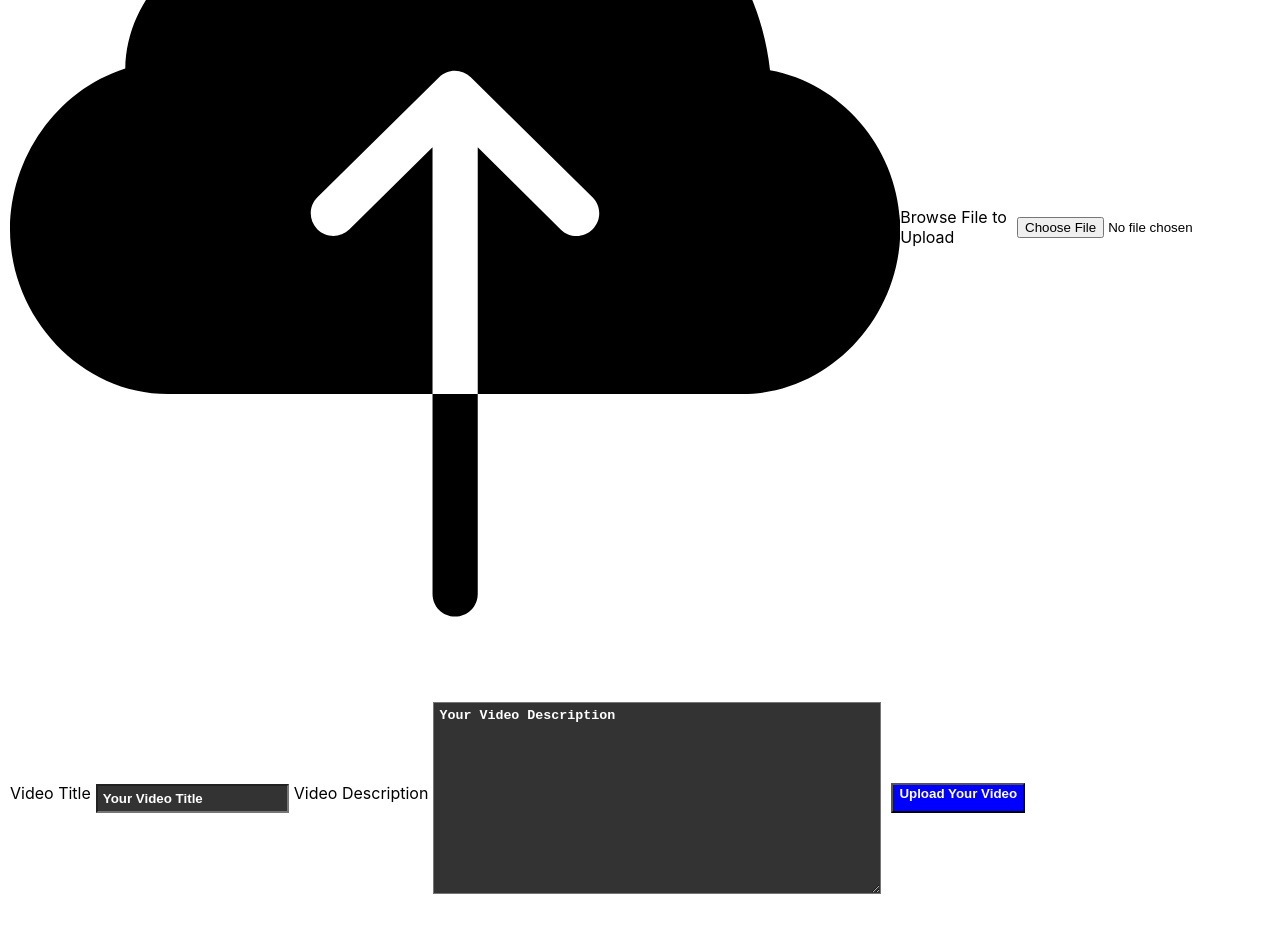
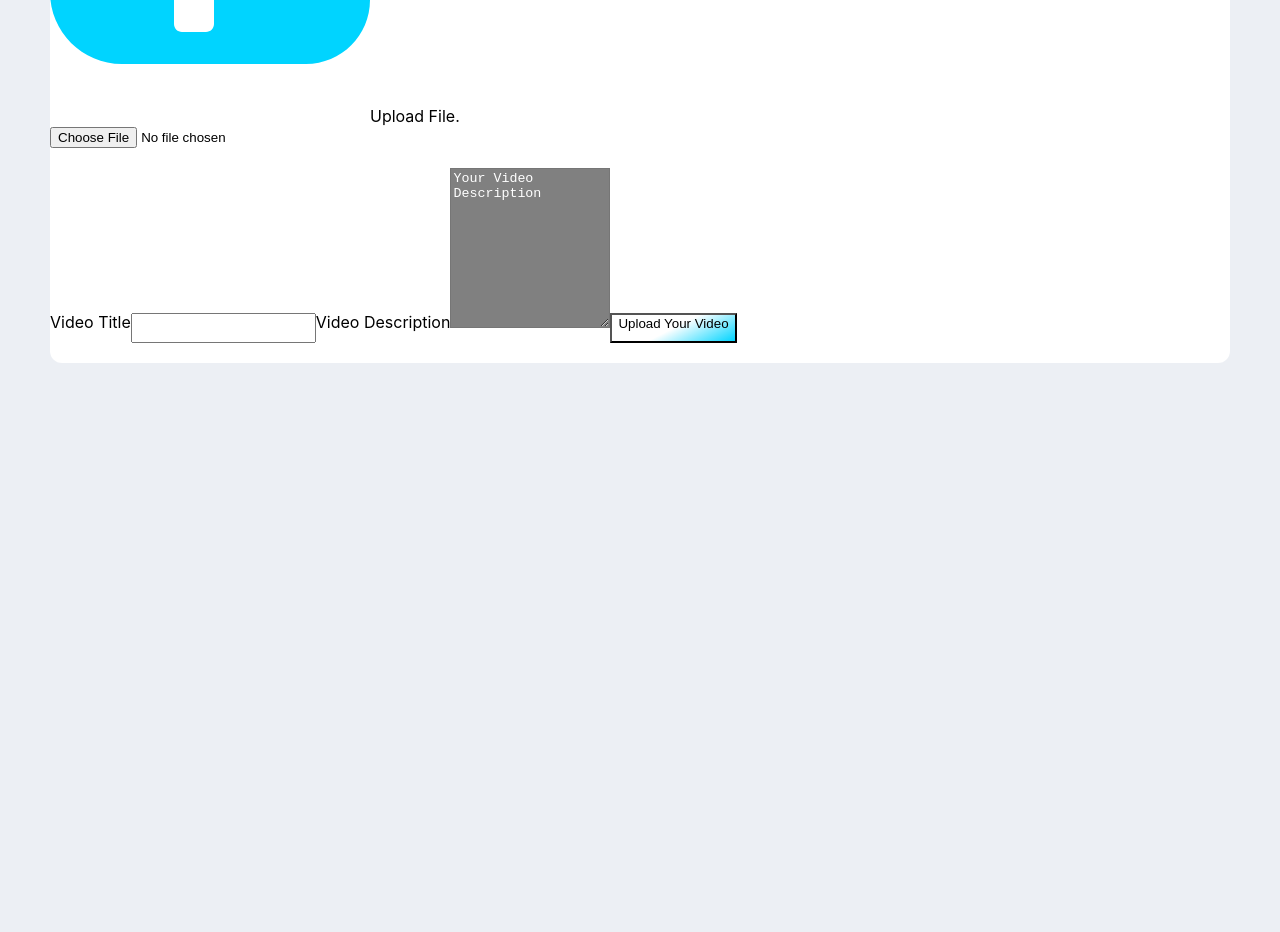
Before and after one commit to AJStolp/DD-Uploads, a React (Create React App) app: page /upload-videos in a window 1280 px wide. Shown: the part 280-1212 px from the top of the page. After the commit the page ends 800 px from the top, so only its background shows below. Built offline with nearby package versions, Linux system fonts and the light colour scheme; no server answers.

Commit message:
working on video file upload

```diff
--- a/src/upload-videos/upload-videos.css
+++ b/src/upload-videos/upload-videos.css
@@ -1,35 +1,34 @@
 * {
     box-sizing: border-box;
 }
-.child-upload {
-    margin: 5px;
+body {
+    background-color: rgb(236,239,244);
 }
-.upload-videos-form {
-    display: flex;
-    /* flex-direction: column; */
-    align-items: center;
-    margin: 5px;
-    padding: 5px;
+.div-main {
+    background: white;
+    border-radius: 12px;
+    margin: 20px 50px;
 }
-.upload-inputs {
-    background-color: #333333;
-    padding: 5px;
-    font-weight: 800;
-    color: white;
+#description {
+    background-color: gray;
 }
-.upload-button {
-    background-color: blue;
-    color: white;
-    font-weight: 700;
+
+textarea {
+    height: 12em;
+    width: 12em;
 }
-textarea {
-    width: 45vw;
-    height: 40vw;
+#upload-icon {
+    height: 100%;
+    width: 20em;
+    color: rgba(0,212,255,1)
 }
 
 @media(min-width: 48em) {
-    textarea {
-        width: 35vw;
-        height: 15vw;
+    .video-info {
+
     }
+    .upload-btn {
+        background: linear-gradient(153deg, rgba(255,255,255,1) 0%, rgba(255,255,255,1) 50%, rgba(0,212,255,1) 100%);
+    }
+
 }
--- a/src/upload-videos/upload-videos.js
+++ b/src/upload-videos/upload-videos.js
@@ -1,7 +1,7 @@
 import config from '../config';
 import React from 'react';
 import './upload-videos.css';
-import { IoIosCloudUpload } from 'react-icons/io';
+import { FaCloudUploadAlt } from 'react-icons/fa';
 
 class UploadVideos extends React.Component {
     constructor(props){
@@ -9,8 +9,8 @@ class UploadVideos extends React.Component {
         this.state = {
             title: '',
             content: '',
-            videos: [],
         }
+        this.submitForm = this.submitForm.bind(this);
     }
 
     //methods for getting data
@@ -31,18 +31,16 @@ class UploadVideos extends React.Component {
     submitForm = (form) => {
         form.preventDefault();
 
-        const addedVideoData = {
-            title: '',
-            content: '',
-            status: '',
-        }
+        let headers = new Headers();
+
+        const formData = new FormData();
+        let myFile = document.getElementById('file').files[0];
+        formData.append('video', myFile);
 
         const request = {
             method: 'POST',
-            headers: {
-                'content-type': 'application/json'
-            },
-            body: JSON.stringify(addedVideoData)
+            headers: headers,
+            body: formData
         };
 
         const url = `${config.API_ENDPOINT}/videos`;
@@ -69,18 +67,24 @@ class UploadVideos extends React.Component {
     render() {
         return (
             <div>
-                <form onSubmit={(e) => this.submitForm(e)}>
-                    <div className='upload-videos-form'>
-                        <IoIosCloudUpload size='small'/>
-                        <label htmlFor='file'>Browse File to Upload</label>
-                        <input type='file' placeholder='choose the video you want uploaded' className='file'/>
-                    </div>
-                    <div className='upload-videos-form'>
-                        <label htmlFor='title'>Video Title</label>
-                        <input onChange={(e) => this.onTitleChange(e)} type='text' id='title' className='upload-inputs child-upload' placeholder='Your Video Title'/>
-                        <label htmlFor='description'>Video Description</label>
-                        <textarea onChange={(e) =>  this.onContentChange(e)} id='description' className='upload-inputs child-upload' placeholder='Your Video Description'></textarea>
-                        <button type='submit' className='upload-button child-upload'>Upload Your Video</button>
+                <form onSubmit={(e) => this.submitForm(e)} id='form'>
+                    <div className='div-main'>
+
+                        <section className='upload-files'>
+                            <FaCloudUploadAlt id='upload-icon'/>
+                            <label htmlFor='file'>Upload File.</label><br />
+                            <input accept='video/*' type='file' placeholder='Add File' id='file' className='files'/>
+                        </section>
+
+
+                        <section className='video-info'>
+                            <label htmlFor='title'>Video Title</label>
+                            <input onChange={(e) => this.onTitleChange(e)} type='text' id='title' className='' placeholder='Your Video Title'/>
+                            <label htmlFor='description'>Video Description</label>
+                            <textarea onChange={(e) =>  this.onContentChange(e)} id='description' className='' maxLength='140' placeholder='Your Video Description'></textarea>
+                            <button type='submit' className='upload-btn'>Upload Your Video</button>
+                        </section>
+
                     </div>
                 </form>
             </div>
```
